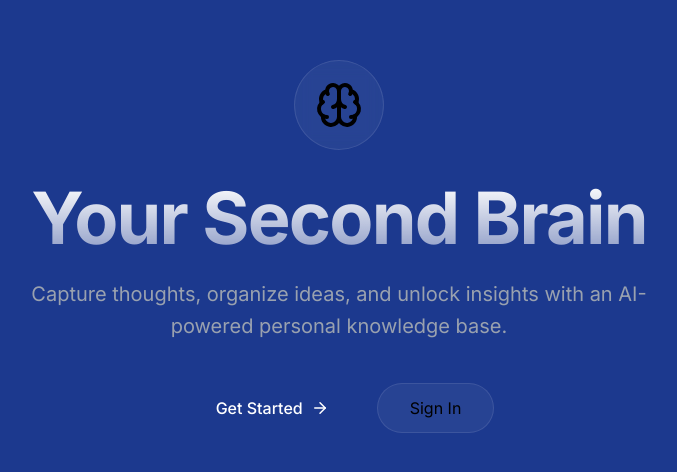
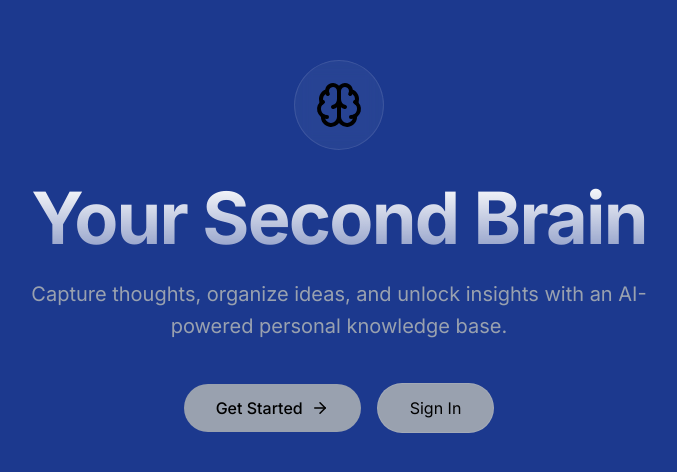
Before and after one commit to pankajyadav-dev/secondBrain, a Next.js app in the folder apps/web/: page / in a window 1280 px wide. Shown: the part 154-626 px from the top of the page, without its empty margins (301-978 px from the left). Built offline with nearby package versions, Linux system fonts and the light colour scheme.

Commit message:
update the of login page

```diff
--- a/apps/web/app/login/page.tsx
+++ b/apps/web/app/login/page.tsx
@@ -7,7 +7,6 @@ import Link from "next/link";
 import { Loader2, Lock, Mail, Sparkles } from "lucide-react";
 import { Input } from "@repo/ui/Input";
 import { Button } from "@repo/ui/Button";
-
 
 export default function LoginPage() {
   const router = useRouter();
@@ -41,7 +40,7 @@ export default function LoginPage() {
   };
 
   return (
-        <div className="flex min-h-screen text-foreground  items-center justify-center bg-gradient-to-br from-blue-900 via-blue-400 to-purple-200 px-4 sm:px-6 relative overflow-hidden">
+    <div className="flex min-h-screen text-foreground  items-center justify-center bg-gradient-to-br from-gray-500 via-gray-700 to-gray-900 px-4 sm:px-6 relative overflow-hidden">
       {/* Decorative background */}
       <div className="absolute inset-0 bg-gradient-white opacity-30" />
       <div className="absolute top-0 right-0 w-64 sm:w-96 h-64 sm:h-96 bg-primary/10 rounded-full blur-3xl" />
@@ -106,7 +105,7 @@ export default function LoginPage() {
               type="submit"
               disabled={loading}
               variant="primary"
-                            className="w-full font-bold border-2 py-2 mx-auto hover:bg-blue-600 hover:text-white hover:border-blue-900"
+              className="w-full font-bold border-2 py-2 mx-auto hover:bg-gray-600 hover:text-white hover:border-gray-900"
             >
               {loading ? (
                 <>
--- a/apps/web/app/page.tsx
+++ b/apps/web/app/page.tsx
@@ -18,26 +18,29 @@ export default function Home() {
         </h1>
 
         <p className="text-base sm:text-lg md:text-xl text-gray-400 mb-8 sm:mb-10 max-w-2xl mx-auto leading-relaxed px-4">
-          Capture thoughts, organize ideas, and unlock insights with an AI-powered personal knowledge base.
+          Capture thoughts, organize ideas, and unlock insights with an
+          AI-powered personal knowledge base.
         </p>
 
         <div className="flex flex-col sm:flex-row gap-3 sm:gap-4 justify-center items-center px-4">
           <Link
             href="/signup"
-            className="group w-full sm:w-auto px-6 sm:px-8 py-3 rounded-full bg-primary text-white font-medium hover:bg-primary/90 transition-all flex items-center justify-center gap-2"
+            className="group w-full sm:w-auto px-6 sm:px-8 py-3 rounded-full bg-gray-400 text-black font-medium hover:bg-primary/90 transition-all flex items-center justify-center gap-2"
           >
             Get Started
-            <ArrowRight size={18} className="group-hover:translate-x-1 transition-transform" />
+            <ArrowRight
+              size={18}
+              className="group-hover:translate-x-1 transition-transform"
+            />
           </Link>
           <Link
             href="/login"
-            className="w-full sm:w-auto px-6 sm:px-8 py-3 rounded-full bg-white/5 border border-white/10 hover:bg-white/10 transition-colors text-center"
+            className="w-full sm:w-auto px-6 sm:px-8 py-3 rounded-full bg-gray-400 text-black border border-white/10 hover:bg-white/10 transition-colors text-center"
           >
             Sign In
           </Link>
         </div>
       </main>
-
     </div>
   );
 }
```
Lines whose indentation alone changed are shown as unchanged.
